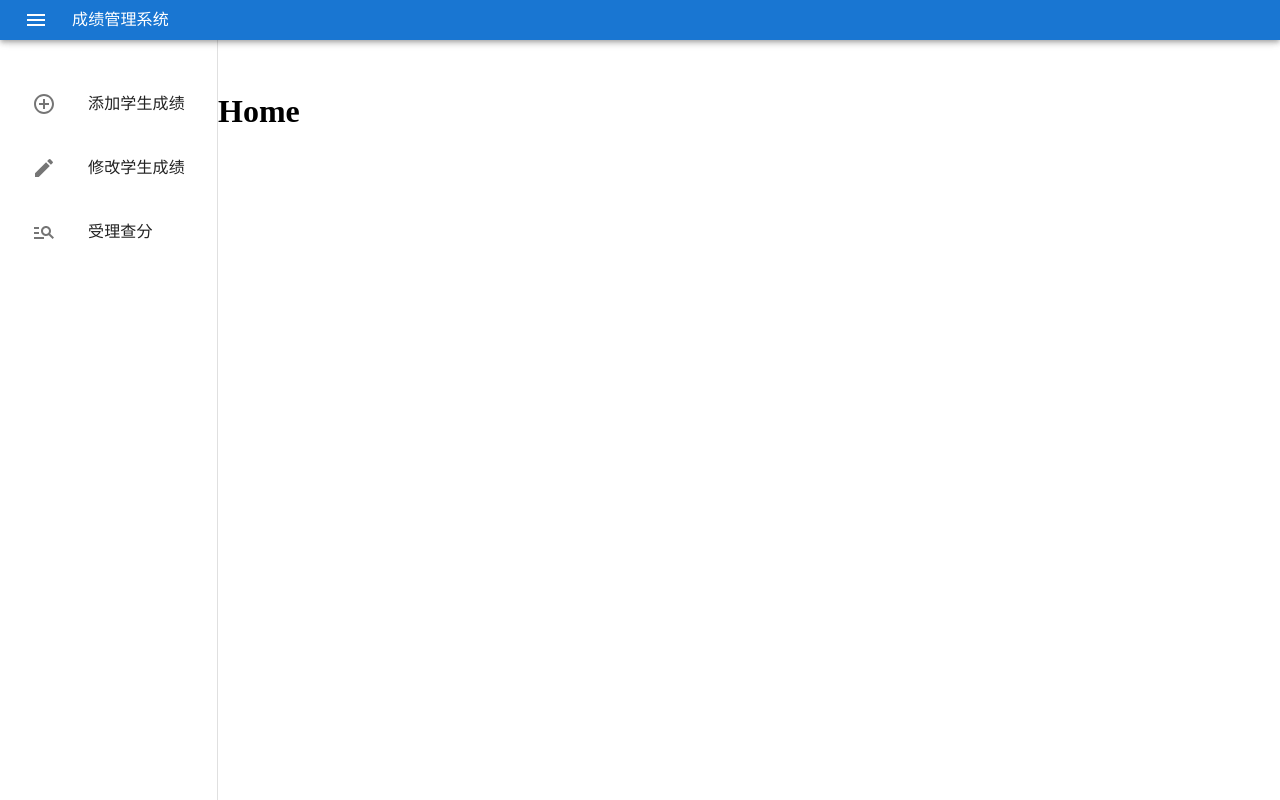
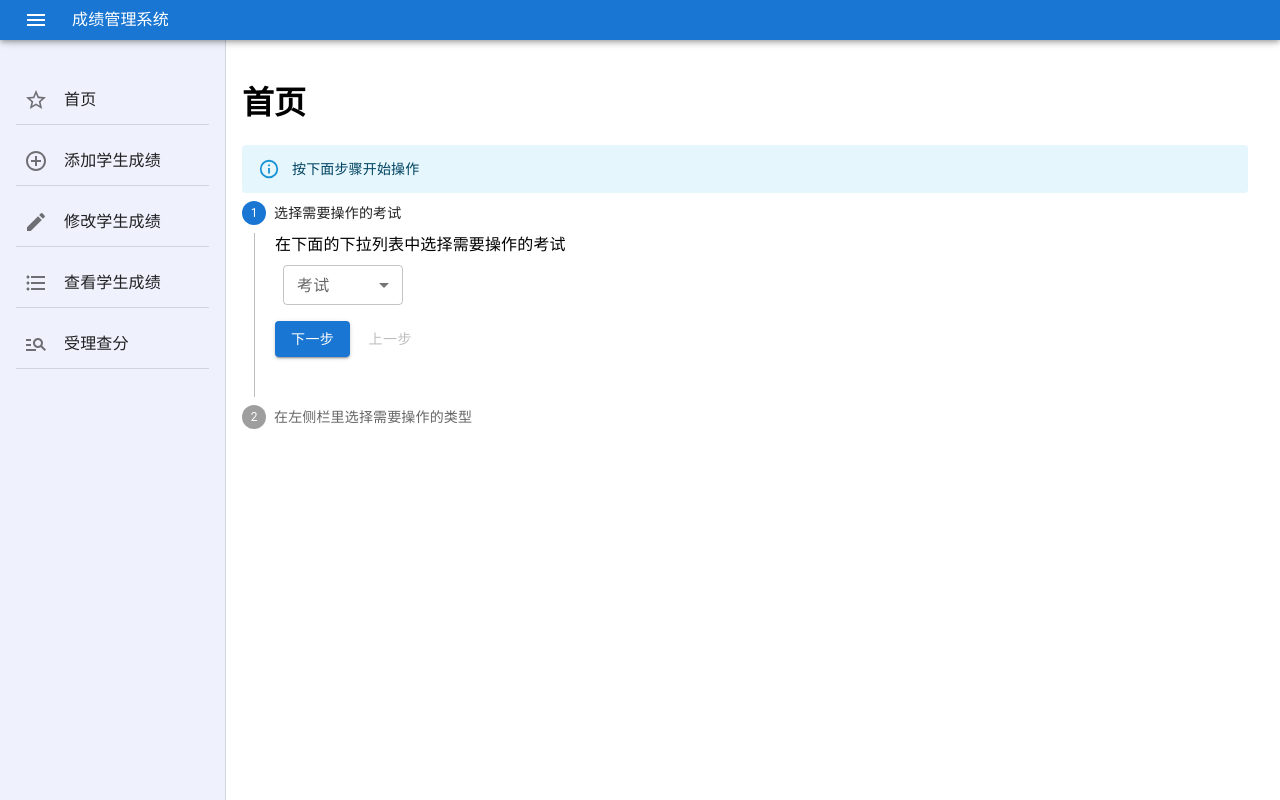
Before and after one commit to Akejyo/score-management-system, a React (Vite) app: page / in a window 1280 px wide. Both pictures are taken after a click on the button "menu". Built offline with nearby package versions, Linux system fonts and the light colour scheme.

Commit message:
Add ViewScore page and Modify Home page

```diff
--- a/src/components/Drawer/NavLinks.tsx
+++ b/src/components/Drawer/NavLinks.tsx
@@ -1,5 +1,6 @@
 import {
   Box,
+  Divider,
   List,
   ListItem,
   ListItemButton,
@@ -14,11 +15,14 @@ import {
   AddCircleOutline,
   Edit,
   ManageSearch,
+  FormatListBulleted,
 } from "@mui/icons-material";
 const navLinks = [
+  { path: "/", text: "首页", icon: <StarBorder /> },
   { path: "/add", text: "添加学生成绩", icon: <AddCircleOutline /> },
   { path: "/modify", text: "修改学生成绩", icon: <Edit /> },
-  { path: "/check", text: "受理查分", icon: <ManageSearch /> },
+  { path: "/view", text: "查看学生成绩", icon: <FormatListBulleted /> },
+  { path: "/check", text: "受理查分  ", icon: <ManageSearch /> },
 ];
 
 const Sections = () => {
@@ -26,16 +30,17 @@ const Sections = () => {
     <>
       <List>
         {navLinks.map((link) => (
-          <ListItem key={link.path}>
+          <ListItem key={link.path} sx={{ mt: -0.5, mb: -0.5 }}>
             <Link to={link.path} underline="none" color="inherit">
-              <ListItemButton>
-                <ListItemIcon>{link.icon}</ListItemIcon>
+              <ListItemButton sx={{ ml: -1, mr: 4, width: 169 }}>
+                <ListItemIcon sx={{ mr: -2 }}>{link.icon}</ListItemIcon>
                 <ListItemText>
                   <Typography color="inherit" className="font-bold">
                     {link.text}
                   </Typography>
                 </ListItemText>
               </ListItemButton>
+              <Divider />
             </Link>
           </ListItem>
         ))}
--- a/src/components/Drawer/index.tsx
+++ b/src/components/Drawer/index.tsx
@@ -16,7 +16,10 @@ const LeftDrawer = () => {
           keepMounted: matchesMobile,
         }}
         sx={{
-          "& .MuiDrawer-paper": { boxSizing: "border-box" },
+          "& .MuiDrawer-paper": {
+            boxSizing: "border-box",
+            backgroundColor: "#eff2fc",
+          },
         }}
       >
         <NavLinks />
--- /dev/null
+++ b/src/components/Stepper/index.tsx
@@ -0,0 +1,111 @@
+import * as React from "react";
+import {
+  Box,
+  Stepper,
+  Step,
+  Button,
+  Paper,
+  Typography,
+  Select,
+  StepLabel,
+  StepContent,
+  MenuItem,
+  SelectChangeEvent,
+  FormControl,
+  InputLabel,
+} from "@mui/material";
+import { useState } from "react";
+import { useAppState } from "@/states";
+
+const steps = [
+  {
+    label: "选择需要操作的考试",
+    description: `在下面的下拉列表中选择需要操作的考试`,
+  },
+  {
+    label: "在左侧栏里选择需要操作的类型",
+    description:
+      "可以在顶部栏左侧选择打开或收起侧边栏，你可以进行的操作有：1. 添加学生成绩； 2. 修改学生成绩； 3. 查看学生成绩；4. 受理查分；",
+  },
+];
+
+export default function VerticalLinearStepper() {
+  const [activeStep, setActiveStep] = React.useState(0);
+  const { state, dispatch } = useAppState();
+
+  const handleNext = () => {
+    setActiveStep((prevActiveStep) => prevActiveStep + 1);
+  };
+  const handleBack = () => {
+    setActiveStep((prevActiveStep) => prevActiveStep - 1);
+  };
+  const handleReset = () => {
+    setActiveStep(0);
+  };
+
+  //记录选择到appstate里
+  const handleChange = (event: SelectChangeEvent) => {
+    dispatch({
+      type: "set exam",
+      payload: event.target.value,
+    });
+    setSelectedValue(event.target.value);
+  };
+
+  const [selectedValue, setSelectedValue] = useState("a");
+  return (
+    <Box sx={{ maxWidth: 400 }}>
+      <Stepper activeStep={activeStep} orientation="vertical">
+        {steps.map((step, index) => (
+          <Step key={step.label}>
+            <StepLabel>{step.label}</StepLabel>
+            <StepContent>
+              <Typography>{step.description}</Typography>
+              {index === 0 && (
+                <FormControl sx={{ m: 1, minWidth: 120 }} size="small">
+                  <InputLabel id="demo-select-small-label">考试</InputLabel>
+                  <Select
+                    value={state.selectedExam}
+                    label="examId"
+                    onChange={handleChange}
+                  >
+                    {/* TODO: 这里最后要从数据库里读取，用map显示出来 */}
+                    <MenuItem value={"1"}>第一次考试</MenuItem>
+                    <MenuItem value={"2"}>第二次考试</MenuItem>
+                    <MenuItem value={"3"}>第三次考试</MenuItem>
+                  </Select>
+                </FormControl>
+              )}
+              <Box sx={{ mb: 2 }}>
+                <div>
+                  <Button
+                    variant="contained"
+                    onClick={handleNext}
+                    sx={{ mt: 1, mr: 1 }}
+                  >
+                    {index === steps.length - 1 ? "结束" : "下一步"}
+                  </Button>
+                  <Button
+                    disabled={index === 0}
+                    onClick={handleBack}
+                    sx={{ mt: 1, mr: 1 }}
+                  >
+                    上一步
+                  </Button>
+                </div>
+              </Box>
+            </StepContent>
+          </Step>
+        ))}
+      </Stepper>
+      {activeStep === steps.length && (
+        <Paper square elevation={0} sx={{ p: 3 }}>
+          <Typography></Typography>
+          <Button onClick={handleReset} sx={{ mt: 1, mr: 1 }}>
+            Reset
+          </Button>
+        </Paper>
+      )}
+    </Box>
+  );
+}
--- a/src/components/TopBar/index.tsx
+++ b/src/components/TopBar/index.tsx
@@ -1,6 +1,7 @@
 import { Menu } from "@mui/icons-material";
 import { AppBar, IconButton, Stack, Typography } from "@mui/material";
 import { useAppState } from "@/states";
+import Link from "../Link";
 
 const TopBar = () => {
   const { state, dispatch } = useAppState();
@@ -22,14 +23,16 @@ const TopBar = () => {
             edge="start"
             color="inherit"
             aria-label="menu"
-            sx={{ mx: 2 }}
+            sx={{ mx: 2, pt: 1, pb: 1 }}
             onClick={changeMenu}
           >
             <Menu />
           </IconButton>
         </Stack>
         <Stack direction="row" justifyContent="center" className="basis-1/2">
-          <Typography>成绩管理系统</Typography>
+          <Link to="/">
+            <Typography color={"white"}>成绩管理系统</Typography>
+          </Link>
         </Stack>
       </Stack>
     </AppBar>
--- a/src/pages/Home/index.tsx
+++ b/src/pages/Home/index.tsx
@@ -1,10 +1,13 @@
-import { Box } from "@mui/material";
+import VerticalLinearStepper from "@/components/Stepper";
+import { Alert, Box, Container } from "@mui/material";
 
 const Home = () => {
   return (
-    <Box sx={{ pt: 8 }}>
-      <h1>Home</h1>
-    </Box>
+    <Container sx={{ pt: 6 }}>
+      <h1>首页</h1>
+      <Alert severity="info">按下面步骤开始操作</Alert>
+      <VerticalLinearStepper />
+    </Container>
   );
 };
 export default Home;
--- /dev/null
+++ b/src/pages/ViewScore/index.tsx
@@ -0,0 +1,10 @@
+import { Box } from "@mui/material";
+
+const ViewScore = () => {
+  return (
+    <Box>
+      <h1>查看成绩</h1>
+    </Box>
+  );
+};
+export default ViewScore;
--- a/src/routes/index.tsx
+++ b/src/routes/index.tsx
@@ -5,6 +5,7 @@ import Layout from "@/pages/Layout";
 import ModifyScore from "@/pages/ModifyScore";
 import AddScore from "@/pages/AddScore";
 import CheckScore from "@/pages/CheckScore";
+import ViewScore from "@/pages/ViewScore";
 
 type CustomRouteConfig = RouteObject & { name?: string };
 
@@ -17,6 +18,7 @@ const router = createBrowserRouter([
       { path: "/modify", name: "修改学生成绩", element: <ModifyScore /> },
       { path: "/add", name: "添加学生成绩", element: <AddScore /> },
       { path: "/check", name: "受理查分", element: <CheckScore /> },
+      { path: "/view", name: "查看学生成绩", element: <ViewScore /> },
     ] as CustomRouteConfig[],
   },
 ] as CustomRouteConfig[]);
--- a/src/states/index.ts
+++ b/src/states/index.ts
@@ -12,7 +12,7 @@ const initialState = {
     uid: 1,
     name: "",
   },
-  selectedPost: "",
+  selectedExam: "",
 };
 
 export const AppContext = createContext<{
--- a/src/states/reducers/stateReducer.ts
+++ b/src/states/reducers/stateReducer.ts
@@ -1,5 +1,5 @@
 export type State = {
-  selectedPost: string;
+  selectedExam: string;
   messages: { unread_count: number };
   drawer: boolean;
   users: { uid: number; name: string };
@@ -31,20 +31,10 @@ export const stateReducer = (state: State, action: StateAction) => {
         messages: { unread_count: action.payload },
       };
     }
-    // case 'read messages': {
-    //   const messages = [
-    //     ...action.payload.messages,
-    //     // ...state.rooms[action.payload.id].messages,
-    //   ]
-    //   return {
-    //     ...state,
-    //     messages: { unread_count: 0 },
-    //   }
-    // }
     case "set drawer":
       return { ...state, drawer: !state.drawer };
-    case "set post":
-      return { ...state, selectedPost: action.payload };
+    case "set exam":
+      return { ...state, selectedExam: action.payload };
     default:
       return state;
   }
```
